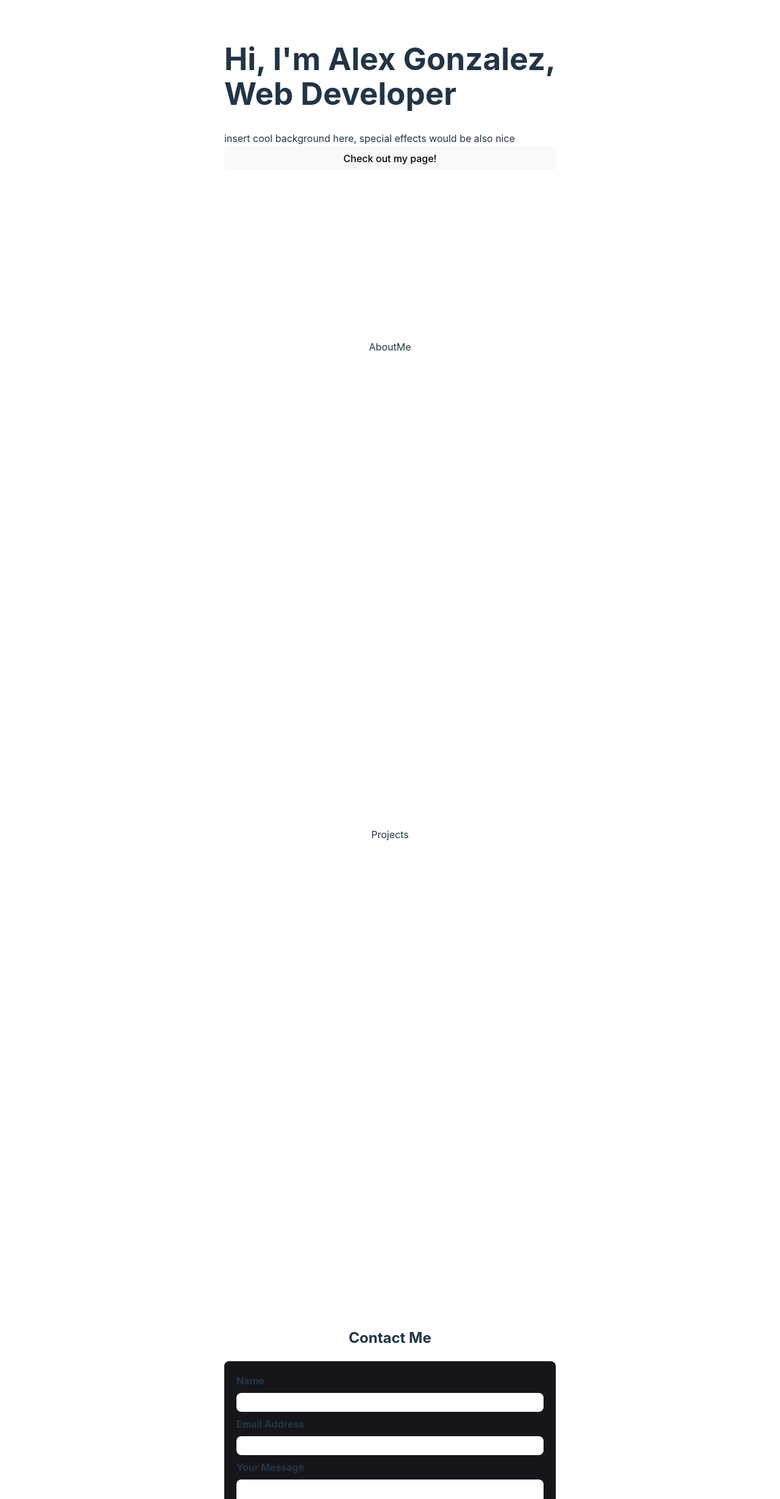
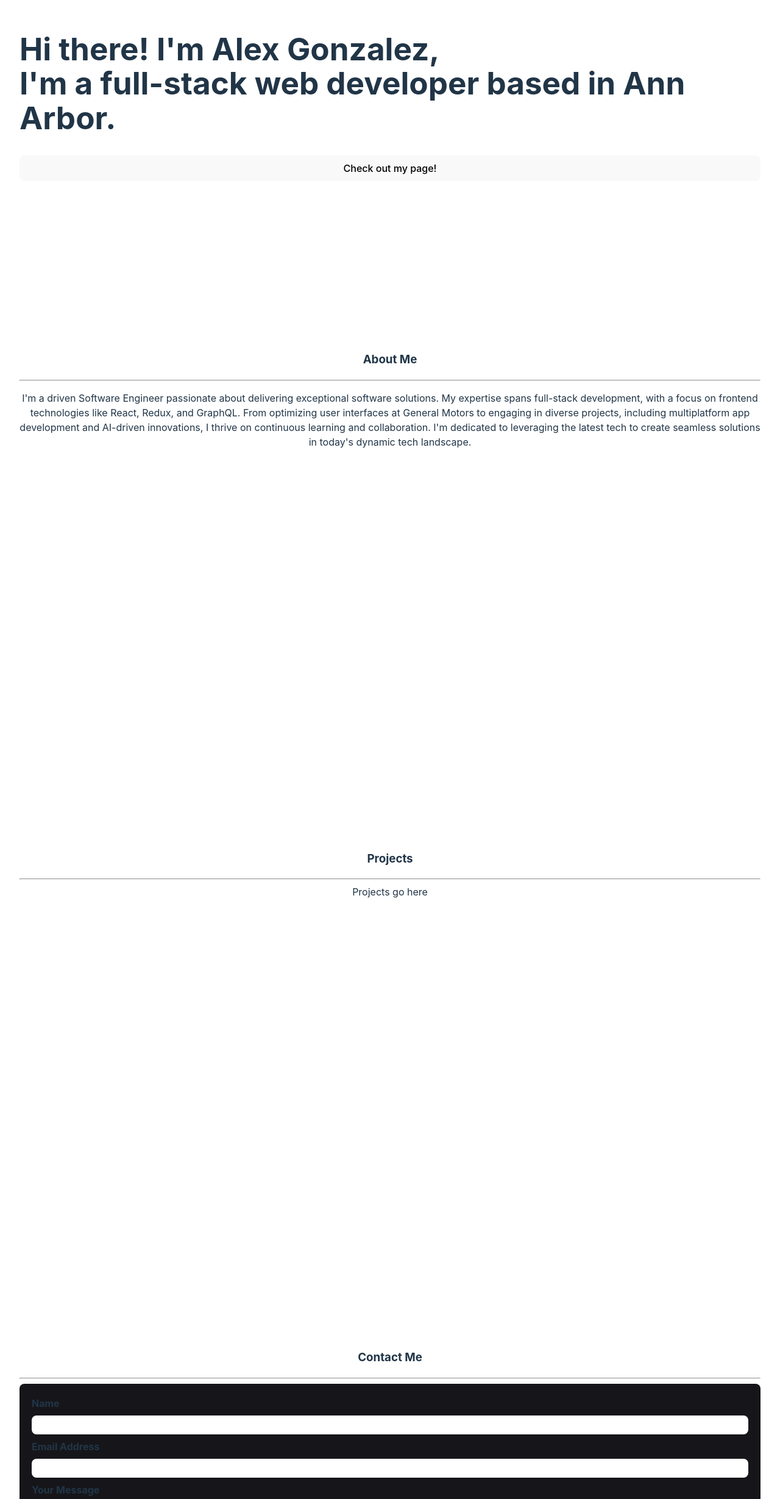
Before and after one commit to LA-Gonzalez/Alex-Portfolio, a React (Vite) app: page / in a window 1280 px wide. Shown: the part 336-2795 px from the top of the page at 61% size. Built offline with nearby package versions, Linux system fonts and the light colour scheme.

Commit message:
Some small changes

```diff
--- a/src/components/AboutMe.jsx
+++ b/src/components/AboutMe.jsx
@@ -1,7 +1,24 @@
 import React from "react";
 
 const AboutMe = () => {
-  return <div id="about-me-section" className="portfolio-section">AboutMe</div>;
+  return (
+    <div id="about-me-section" className="portfolio-section">
+      {/* Section Title */}
+      <h3>About Me</h3>
+      <hr />
+      {/* Content Section */}
+      <p>
+        I'm a driven Software Engineer passionate about delivering exceptional
+        software solutions. My expertise spans full-stack development, with a
+        focus on frontend technologies like React, Redux, and GraphQL. From
+        optimizing user interfaces at General Motors to engaging in diverse
+        projects, including multiplatform app development and AI-driven
+        innovations, I thrive on continuous learning and collaboration. I'm
+        dedicated to leveraging the latest tech to create seamless solutions in
+        today's dynamic tech landscape.
+      </p>
+    </div>
+  );
 };
 
 export default AboutMe;
--- a/src/components/Contact.jsx
+++ b/src/components/Contact.jsx
@@ -14,7 +14,8 @@ const Contact = () => {
 
   return (
     <div id="contact-section" className="portfolio-section">
-      <h2>Contact Me</h2>
+      <h3>Contact Me</h3>
+      <hr/>
       <form className="contact-form" onSubmit={handleSubmit}>
         <label htmlFor="name">Name</label>
         <input id="name" type="text" name="name" />
--- a/src/components/HeroSection.jsx
+++ b/src/components/HeroSection.jsx
@@ -5,18 +5,13 @@ import { scrollToSection } from "../utils/scrollHandler";
 import "./HeroSection.scss";
 
 const HeroSection = () => {
-
   return (
     <div id="hero-section" className="portfolio-section hero-section-container">
       <div className="hero-text-container">
         <h1>
-          Hi, I'm Alex Gonzalez,
-          <br />
-          Web Developer
+          Hi there! I'm Alex Gonzalez,
+          <br />I'm a full-stack web developer based in Ann Arbor.
         </h1>
-        <text>
-          insert cool background here, special effects would be also nice
-        </text>
       </div>
 
       <button onClick={() => scrollToSection("about-me-section")}>
--- a/src/components/Projects.jsx
+++ b/src/components/Projects.jsx
@@ -2,7 +2,13 @@ import React from "react";
 
 // A carousel of projects, we'll focus on 3
 const Projects = () => {
-  return <div id="projects-section" className="portfolio-section">Projects</div>;
+  return (
+    <div id="projects-section" className="portfolio-section">
+      <h3>Projects</h3>
+      <hr />
+      Projects go here
+    </div>
+  );
 };
 
 export default Projects;
```
